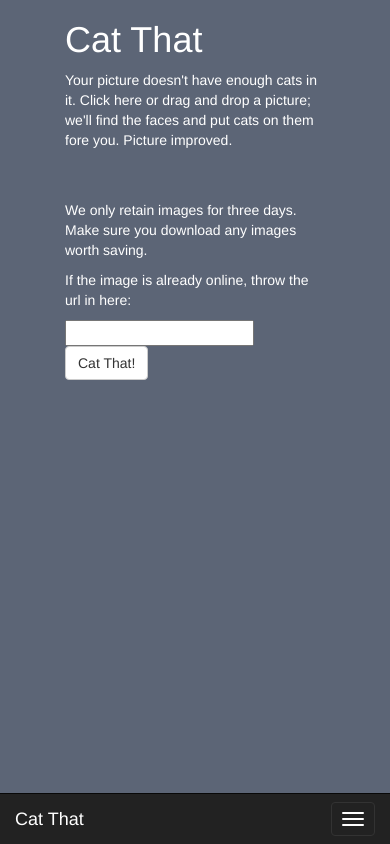
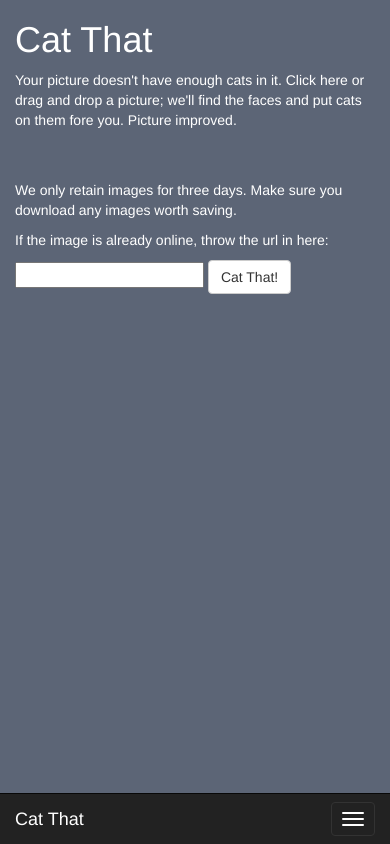
Before and after one commit to mcrowson/cat-that, a Flask app: page / in a window 390 px wide. Run offline with Flask 2, Linux system fonts and the light colour scheme; some libraries are stand-ins or nearby versions.

Commit message:
mobile responsive

```diff
--- a/static/css/main.css
+++ b/static/css/main.css
@@ -14,8 +14,6 @@ p {
 .content {
     position: fixed;
     height: calc(100% - 60px);
-    left: 50px;
-    right: 50px;
 }
 
 .result-display {
--- a/templates/index.html
+++ b/templates/index.html
@@ -37,8 +37,10 @@
         <div class="col-md-6 col-sm-12">
             <p>If the image is already online, throw the url in here:</p>
             <form method="post" action="/finished" id="url_form">
-                <input type="url" name="url">
-                <input type="submit" value="Cat That!" class="btn btn-default" onclick="showLoader()">
+                <div class="form-group">
+                    <input type="url" name="url" class="input-default">
+                    <input type="submit" value="Cat That!" class="btn btn-default" onclick="showLoader()">
+                </div>
             </form>
         </div>
     </div>
```
